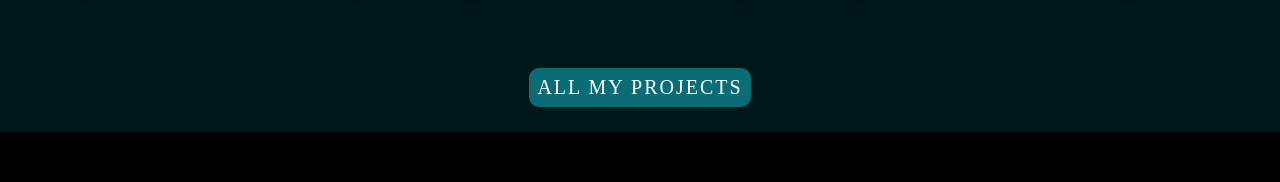
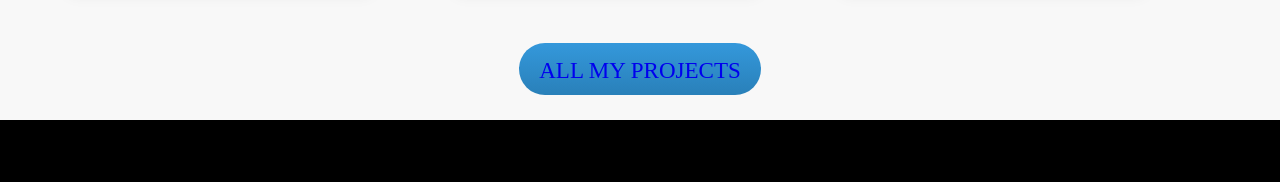
Before and after one commit to shivasai2828/boddu-shivasai, a React (Create React App) app: page / in a window 1280 px wide. Shown: the part 1966-2148 px from the top of the page. Built offline with nearby package versions, Linux system fonts and the light colour scheme; a web font is replaced by a local one.

Commit message:
second time change

```diff
--- a/src/App.css
+++ b/src/App.css
@@ -5,6 +5,10 @@
   margin: 0px;
   list-style: none;
   font-family: "Noto Sans";
+  text-decoration: none;
+}
+a {
+  text-decoration: none;
 }
 .lazy-loading-div {
   width: 100vw;
--- a/src/Context/ThemeContext.js
+++ b/src/Context/ThemeContext.js
@@ -1,8 +1,8 @@
-import React, { useState, createContext } from 'react';
+import React, { useState, createContext } from "react";
 
 export const ThemeContext = createContext();
 export const ThemeProvider = ({ children }) => {
-    const [isDarkMode, setIsDarkMode] = useState(false);
+  const [isDarkMode, setIsDarkMode] = useState(true);
 
   const toggleTheme = () => {
     setIsDarkMode(!isDarkMode);
--- a/src/components/EachProject/index.css
+++ b/src/components/EachProject/index.css
@@ -1,7 +1,9 @@
 .each-list-item {
   margin: 10px;
-  width: 200px;
+  width: 250px;
   padding-bottom: 15px;
+  /* align-self: center;
+  justify-self: center; */
 }
 .project-img {
   width: 100%;
--- a/src/components/Header/index.css
+++ b/src/components/Header/index.css
@@ -5,7 +5,7 @@
   /* font-family: "Mukta"; */
 }
 .navbar {
-  height: 80px;
+  height: 70px;
   width: 100%;
   max-width: 1200px;
   margin: 0px auto;
@@ -17,6 +17,7 @@
 .navbar-container {
   display: flex;
   justify-content: space-between;
+  align-items: center;
   height: 80px;
   width: 95%;
   max-width: 1200px;
@@ -63,7 +64,8 @@
 
 .nav-links:hover {
   border-bottom: 5px solid #52d1da;
-  font-weight: bold;
+
+  transition: all 0.3s linear;
 }
 
 @media screen and (max-width: 960px) {
@@ -118,6 +120,7 @@
   }
   .nav-links:hover {
     background-color: #fff;
+    transition: all 0.3s ease 0s;
   }
 }
 .logo-home {
@@ -145,7 +148,6 @@
 .LightMode {
   background-color: #fff;
   color: #000;
-  font-weight: bold;
 }
 .DarkMode {
   background-color: #222;
--- a/src/components/Home/index.css
+++ b/src/components/Home/index.css
@@ -76,15 +76,33 @@
   color: aqua;
 }
 .btn {
-  padding: 8px;
-  margin-top: 15px;
-  background-color: #0a6c75;
+  background: #3498db;
+  background-image: -webkit-linear-gradient(top, #3498db, #2980b9);
+  background-image: -moz-linear-gradient(top, #3498db, #2980b9);
+  background-image: -ms-linear-gradient(top, #3498db, #2980b9);
+  background-image: -o-linear-gradient(top, #3498db, #2980b9);
+  background-image: linear-gradient(to bottom, #3498db, #2980b9);
+  -webkit-border-radius: 28;
+  -moz-border-radius: 28;
+  border-radius: 28px;
+  font-family: Georgia;
+  color: #ffffff;
+  font-size: 23px;
+  padding: 10px 20px 10px 20px;
+  text-decoration: none;
   border: none;
-  color: #fff;
-  font-size: 20px;
-  letter-spacing: 2px;
-  border-radius: 10px;
 }
+
+.btn:hover {
+  background: #3cb0fd;
+  background-image: -webkit-linear-gradient(top, #3cb0fd, #3498db);
+  background-image: -moz-linear-gradient(top, #3cb0fd, #3498db);
+  background-image: -ms-linear-gradient(top, #3cb0fd, #3498db);
+  background-image: -o-linear-gradient(top, #3cb0fd, #3498db);
+  background-image: linear-gradient(to bottom, #3cb0fd, #3498db);
+  text-decoration: none;
+}
+
 @media screen and (max-width: 768px) {
   .btn {
     font-size: 15px;
--- a/src/components/Home/index.js
+++ b/src/components/Home/index.js
@@ -143,7 +143,7 @@ const Home = () => {
       </div>
       <div
         className="home-projects"
-        style={isDarkMode ? null : { "backgroundColor": "#00171a" }}
+        style={isDarkMode ? null : { backgroundColor: "#00171a" }}
       >
         <h1
           className="projects-title"
@@ -159,9 +159,10 @@ const Home = () => {
             />
           ))}
         </ul>
-        <a href="/Projects">
-          <button className="btn prg-btn">ALL MY PROJECTS</button>
-        </a>
+
+        <button className="btn prg-btn">
+          <a href="/Projects"> ALL MY PROJECTS </a>
+        </button>
       </div>
       <Footer />
     </>
```
Lines whose indentation alone changed are shown as unchanged.
